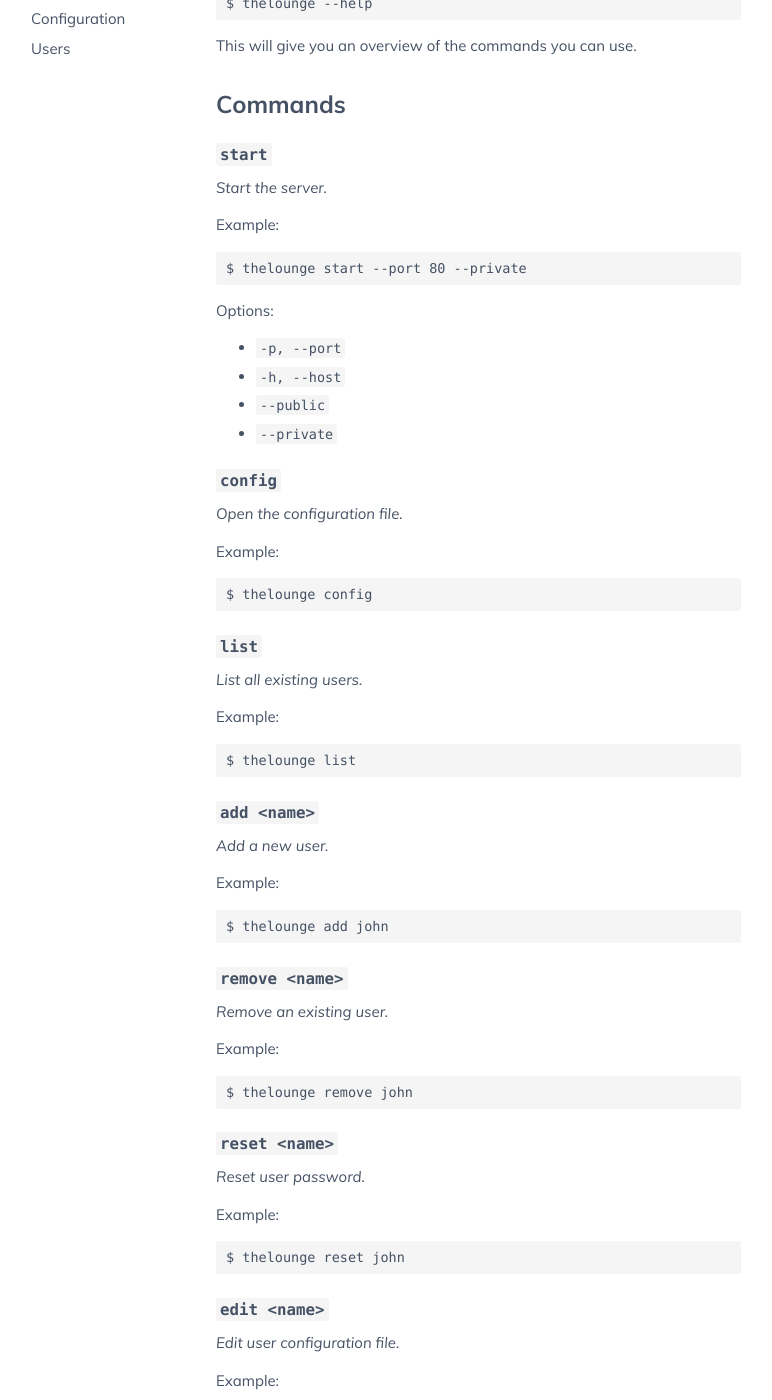
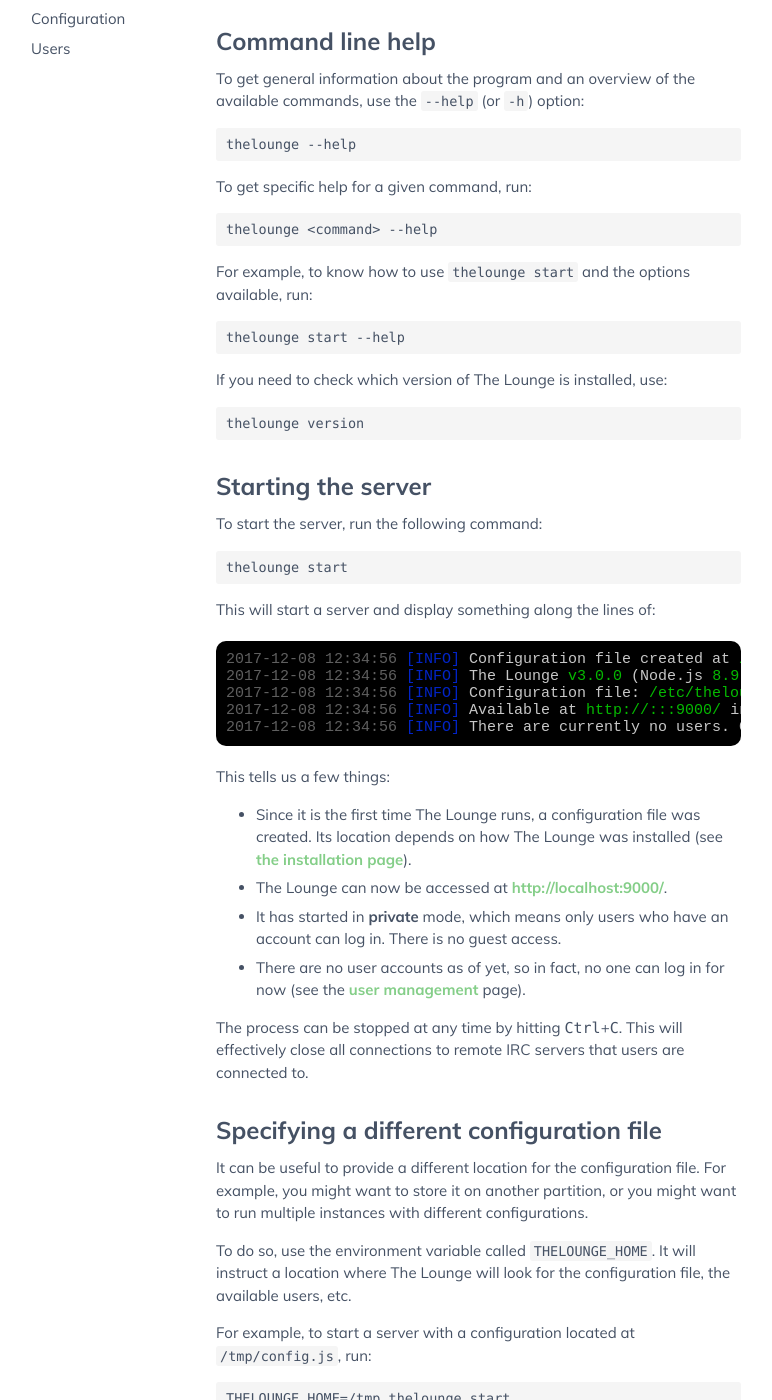
Before and after one commit to thelounge/thelounge.github.io, a Jekyll site: the page built from _docs/usage.md, in a window 1280 px wide and 1400 px high, scrolled down 206 px. Shown: the whole window, without its empty margins (254-1026 px from the left). Built offline with Jekyll 4.4.1, drawn with Linux system fonts in a browser that asks for light colours; comment, search, counter and statistics services are not loaded; some of the changed text lies outside the part shown.

Commit message:
Re-write documentation about server usage

````diff
--- a/_docs/usage.md
+++ b/_docs/usage.md
@@ -4,124 +4,127 @@
 order: 3
 ---
 
-Once you've installed The Lounge, go ahead and run:
+Once The Lounge is installed, a program called `thelounge` is now available.
 
-```
-$ thelounge --help
+## Command line help
+
+To get general information about the program and an overview of the available
+commands, use the `--help` (or `-h`) option:
+
+```sh
+thelounge --help
 ```
 
-This will give you an overview of the commands you can use.
+To get specific help for a given command, run:
 
-## Commands
-
-### `start`
-
-_Start the server._
-
-Example:
-
-```
-$ thelounge start --port 80 --private
+```sh
+thelounge <command> --help
 ```
 
-Options:
+For example, to know how to use `thelounge start` and the options available,
+run:
 
-- `-p, --port`
-- `-h, --host`
-- `--public`
-- `--private`
-
-### `config`
-
-_Open the configuration file._
-
-Example:
-
-```
-$ thelounge config
+```sh
+thelounge start --help
 ```
 
-### `list`
+If you need to check which version of The Lounge is installed, use:
 
-_List all existing users._
-
-Example:
-
-```
-$ thelounge list
+```sh
+thelounge version
 ```
 
-### `add <name>`
+## Starting the server
 
-_Add a new user._
+To start the server, run the following command:
 
-Example:
-
-```
-$ thelounge add john
+```sh
+thelounge start
 ```
 
-### `remove <name>`
+This will start a server and display something along the lines of:
 
-_Remove an existing user._
+<div style="background-color: black; color: #c7c7c7; margin-top: 20px; margin-bottom: 20px; padding: 10px; border-radius: 10px; font-family: monospace; white-space: nowrap; overflow-x: auto">
+  <span style="color: #5f5f5f">2017-12-08 12:34:56</span> <span style="color: #0224c8">[INFO]</span> Configuration file created at <span style="color: #05ba00">/etc/thelounge/config.js</span>.<br>
+  <span style="color: #5f5f5f">2017-12-08 12:34:56</span> <span style="color: #0224c8">[INFO]</span> The Lounge <span style="color: #05ba00">v3.0.0</span> (Node.js <span style="color: #05ba00">8.9.2</span> on <span style="color: #05ba00">linux</span> x64)<br>
+  <span style="color: #5f5f5f">2017-12-08 12:34:56</span> <span style="color: #0224c8">[INFO]</span> Configuration file: <span style="color: #05ba00">/etc/thelounge/config.js</span><br>
+  <span style="color: #5f5f5f">2017-12-08 12:34:56</span> <span style="color: #0224c8">[INFO]</span> Available at <span style="color: #05ba00">http://:::9000/</span> in <strong style="color: white">private</strong> mode<br>
+  <span style="color: #5f5f5f">2017-12-08 12:34:56</span> <span style="color: #0224c8">[INFO]</span> There are currently no users. Create one with <strong style="color: white">thelounge add &lt;name&gt;</strong>.
+</div>
 
-Example:
+This tells us a few things:
 
-```
-$ thelounge remove john
+- Since it is the first time The Lounge runs, a configuration file was created.
+  Its location depends on how The Lounge was installed (see
+  [the installation page](/docs/install-and-upgrade.html)).
+- The Lounge can now be accessed at <http://localhost:9000/>.
+- It has started in **private** mode, which means only users who
+  have an account can log in. There is no guest access.
+- There are no user accounts as of yet, so in fact, no one can log in for now
+  (see the [user management](http://localhost:4000/docs/users.html) page).
+
+The process can be stopped at any time by hitting <kbd>Ctrl</kbd>+<kbd>C</kbd>.
+This will effectively close all connections to remote IRC servers that users are
+connected to.
+
+## Specifying a different configuration file
+
+It can be useful to provide a different location for the configuration file. For
+example, you might want to store it on another partition, or you might want to
+run multiple instances with different configurations.
+
+To do so, use the environment variable called `THELOUNGE_HOME`. It will instruct
+a location where The Lounge will look for the configuration file, the available
+users, etc.
+
+For example, to start a server with a configuration located at `/tmp/config.js`,
+run:
+
+```sh
+THELOUNGE_HOME=/tmp thelounge start
 ```
 
-### `reset <name>`
+## Configuring The Lounge
 
-_Reset user password._
+As shown above, The Lounge starts by default in **private** mode on port
+**9000**.
 
-Example:
+To change the mode or port quickly, the `--config` (or `-c`) option can be used.
 
-```
-$ thelounge reset john
+For example, to start The Lounge on port **9001**, run:
+
+```sh
+thelounge start --config port=9001
 ```
 
-### `edit <name>`
+Similarly, to start it in **public** mode, run:
 
-_Edit user configuration file._
-
-Example:
-
-```
-$ thelounge edit john
+```sh
+thelounge start --config public=true
 ```
 
-## Options
+This option can be specified multiple times to match the requested
+configuration:
 
-### `--help`
-
-_Output usage information._
-
-Example:
-
-```
-$ thelounge --help
+```sh
+thelounge start -c port=9001 -c public=true
 ```
 
-### `--version`
+However, `--config` is not limited to setting the port or mode. In fact, any
+option available in the configuration file can be passed using `--config`.
+See the [configuration page](/docs/configuration.html) for a full list.
 
-_Output the version number._
+A few rules apply to the `--config` option:
 
-Example:
-
-```
-$ thelounge --version
-```
-
-## Environment variables
-
-
-### `THELOUNGE_HOME`
-
-_Set the home path. This is the location where The Lounge will look for the `config.js` and the `users/` folder._
-
-Example:
-
-```
-$ THELOUNGE_HOME=/tmp thelounge start # start server with configuration at /tmp/config.js
-```
+- Nested objects require using a dot-notation. For example:
+  ```sh
+  thelounge -c debug.raw=true
+  ```
+- Lists of values must be wrapped with `[]`. For example:
+  ```sh
+  thelounge -c transports=[websocket,polling]
+  ```
+- If a value has a whitespace, it must be wrapped in quotes. For example:
+  ```sh
+  thelounge -c logs.format="DD MMMM YYYY HH:mm:ss"
+  ```
````
